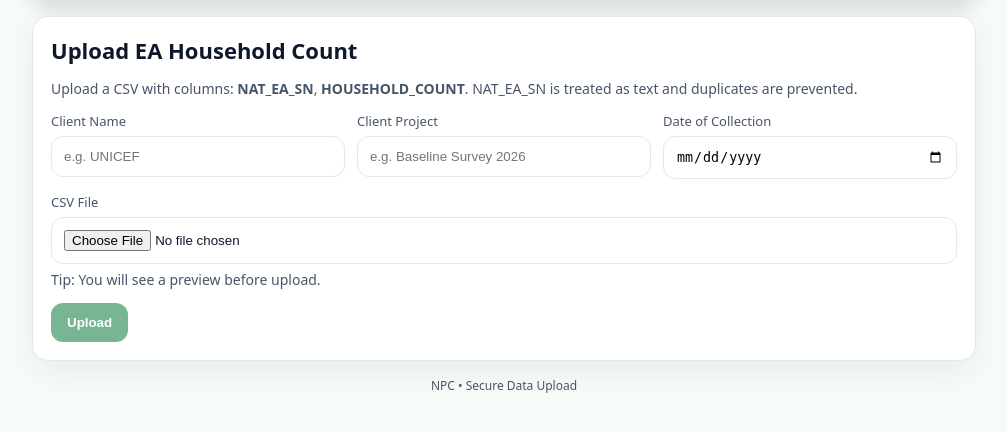
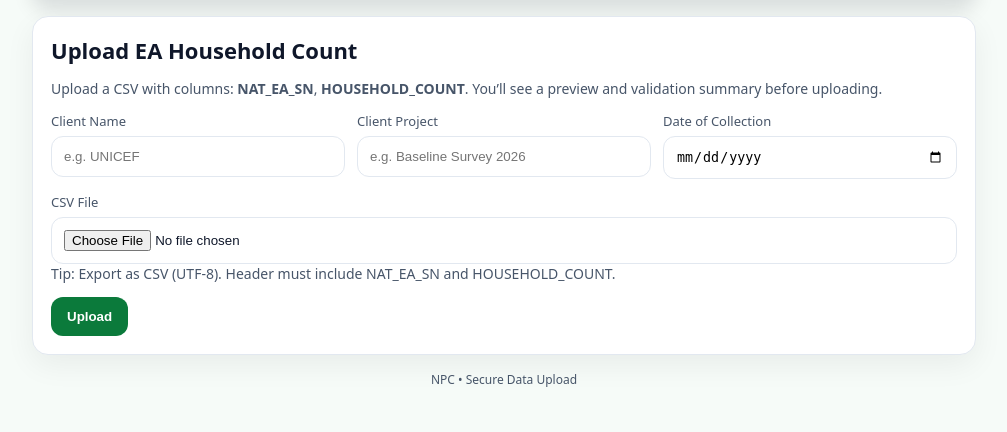
Before and after one commit to msjade/npc-ea-household-upload, a FastAPI app: page / in a window 1280 px wide. Shown: the part 106-538 px from the top of the page, without its empty margins (136-1143 px from the left). Run offline with FastAPI, Linux system fonts and the light colour scheme; parts of the project's set-up code (start-up, migrations or seed data) failed here and were passed over.

Commit message:
Enhance CSV upload form and validation
Updated form fields with IDs and improved validation messages for CSV upload. Enhanced preview functionality and added validation for household count.

```diff
--- a/app/api/templates/index.html
+++ b/app/api/templates/index.html
@@ -22,57 +22,63 @@
       <h1>Upload EA Household Count</h1>
       <p class="muted">
         Upload a CSV with columns: <b>NAT_EA_SN</b>, <b>HOUSEHOLD_COUNT</b>.
-        NAT_EA_SN is treated as text and duplicates are prevented.
+        You’ll see a preview and validation summary before uploading.
       </p>
 
       <form id="uploadForm" action="/upload" method="post" enctype="multipart/form-data" class="form">
         <div class="grid">
           <div>
             <label>Client Name</label>
-            <input name="client_name" placeholder="e.g. UNICEF" required />
+            <input name="client_name" id="client_name" placeholder="e.g. UNICEF" required />
           </div>
           <div>
             <label>Client Project</label>
-            <input name="client_project" placeholder="e.g. Baseline Survey 2026" required />
+            <input name="client_project" id="client_project" placeholder="e.g. Baseline Survey 2026" required />
           </div>
           <div>
             <label>Date of Collection</label>
-            <input type="date" name="collection_date" required />
+            <input type="date" name="collection_date" id="collection_date" required />
           </div>
         </div>
 
         <div class="upload">
           <label>CSV File</label>
-          <input id="csvFile" type="file" name="file" accept=".csv" required />
-          <div class="muted" style="margin-top:6px;">
-            Tip: You will see a preview before upload.
-          </div>
+          <input type="file" name="file" id="fileInput" accept=".csv" required />
+          <div class="muted tiny">Tip: Export as CSV (UTF-8). Header must include NAT_EA_SN and HOUSEHOLD_COUNT.</div>
         </div>
 
-        <!-- Preview Panel -->
-        <section id="previewPanel" class="preview-panel" style="display:none;">
-          <div class="preview-head">
-            <div class="preview-title">Preview</div>
-            <div id="previewMeta" class="preview-meta"></div>
+        <!-- Preview + validation -->
+        <div id="previewCard" class="preview-card" style="display:none;">
+          <div class="preview-top">
+            <div>
+              <div class="preview-title">File Preview & Validation</div>
+              <div id="fileMeta" class="muted tiny"></div>
+            </div>
+            <div class="chips" id="chips"></div>
           </div>
 
-          <div id="previewAlert" class="preview-alert"></div>
+          <div id="alertBox" class="alert bad" style="display:none;"></div>
 
-          <div class="preview-table-wrap">
+          <div class="table-wrap">
             <table class="preview-table">
               <thead>
                 <tr>
                   <th>#</th>
                   <th>NAT_EA_SN</th>
                   <th>HOUSEHOLD_COUNT</th>
+                  <th>Status</th>
                 </tr>
               </thead>
               <tbody id="previewBody"></tbody>
             </table>
           </div>
-        </section>
 
-        <button id="submitBtn" class="btn btn-disabled" type="submit" disabled>Upload</button>
+          <div class="muted tiny" style="margin-top:10px;">
+            Showing first 20 rows only. Validation covers all rows.
+          </div>
+        </div>
+
+        <button class="btn" id="submitBtn" type="submit" disabled>Upload</button>
       </form>
     </main>
 
@@ -82,166 +88,182 @@
   </div>
 
 <script>
-    const fileInput = document.getElementById("csvFile");
-    const previewPanel = document.getElementById("previewPanel");
-    const previewMeta = document.getElementById("previewMeta");
-    const previewAlert = document.getElementById("previewAlert");
+(function(){
+  const fileInput = document.getElementById("fileInput");
+  const previewCard = document.getElementById("previewCard");
   const previewBody = document.getElementById("previewBody");
   const submitBtn = document.getElementById("submitBtn");
-    const uploadForm = document.getElementById("uploadForm");
+  const alertBox = document.getElementById("alertBox");
+  const chips = document.getElementById("chips");
+  const fileMeta = document.getElementById("fileMeta");
 
-    function setButtonEnabled(enabled, label) {
-      submitBtn.disabled = !enabled;
-      submitBtn.textContent = label || (enabled ? "Upload" : "Upload");
-      if (enabled) submitBtn.classList.remove("btn-disabled");
-      else submitBtn.classList.add("btn-disabled");
+  function escapeHtml(s){
+    return (s ?? "").toString()
+      .replaceAll("&", "&amp;")
+      .replaceAll("<", "&lt;")
+      .replaceAll(">", "&gt;")
+      .replaceAll('"', "&quot;")
+      .replaceAll("'", "&#039;");
   }
 
-    function setAlert(type, msg) {
-      previewAlert.classList.remove("alert-ok", "alert-bad");
-      if (type === "ok") previewAlert.classList.add("preview-alert", "alert-ok");
-      if (type === "bad") previewAlert.classList.add("preview-alert", "alert-bad");
-      previewAlert.textContent = msg;
+  // Basic CSV parser with quote handling
+  function parseCSV(text){
+    const rows = [];
+    let row = [], cur = "", inQuotes = false;
+
+    for (let i=0; i<text.length; i++){
+      const c = text[i];
+      const next = text[i+1];
+
+      if (c === '"' && inQuotes && next === '"'){ // escaped quote
+        cur += '"'; i++;
+      } else if (c === '"'){
+        inQuotes = !inQuotes;
+      } else if (c === ',' && !inQuotes){
+        row.push(cur); cur = "";
+      } else if ((c === '\n' || c === '\r') && !inQuotes){
+        if (c === '\r' && next === '\n') i++; // CRLF
+        row.push(cur); cur = "";
+        // skip empty last line
+        if (row.length === 1 && row[0].trim() === "") { row = []; continue; }
+        rows.push(row); row = [];
+      } else {
+        cur += c;
       }
-
-    function parseCSV(text) {
-      // Simple CSV parser (handles commas + quoted values)
-      const rows = [];
-      let cur = "", inQuotes = false;
-      const lines = [];
-      for (let i = 0; i < text.length; i++) {
-        const ch = text[i];
-        const next = text[i + 1];
-        if (ch === '"' && next === '"') { cur += '"'; i++; continue; }
-        if (ch === '"') { inQuotes = !inQuotes; continue; }
-        if (!inQuotes && (ch === "\n" || ch === "\r")) {
-          if (ch === "\r" && next === "\n") i++;
-          lines.push(cur);
-          cur = "";
-          continue;
     }
-        cur += ch;
-      }
-      if (cur.length) lines.push(cur);
-
-      for (const line of lines) {
-        // split by commas not in quotes (we already removed quotes state)
-        // We parse again safely:
-        const out = [];
-        let c = "", q = false;
-        for (let i = 0; i < line.length; i++) {
-          const ch = line[i];
-          const next = line[i + 1];
-          if (ch === '"' && next === '"') { c += '"'; i++; continue; }
-          if (ch === '"') { q = !q; continue; }
-          if (ch === "," && !q) { out.push(c); c = ""; continue; }
-          c += ch;
-        }
-        out.push(c);
-        rows.push(out.map(v => (v ?? "").trim()));
+    // last cell
+    if (cur.length || row.length){
+      row.push(cur);
+      rows.push(row);
     }
     return rows;
   }
 
+  function setChips(stats){
+    chips.innerHTML = "";
+    const items = [
+      ["Total rows", stats.totalRows],
+      ["Valid", stats.valid],
+      ["Invalid", stats.invalid],
+      ["Duplicates", stats.duplicates]
+    ];
+
+    for (const [k,v] of items){
+      const el = document.createElement("div");
+      el.className = "chip";
+      el.innerHTML = `<span class="chip-k">${escapeHtml(k)}</span><span class="chip-v">${escapeHtml(v)}</span>`;
+      chips.appendChild(el);
+    }
+  }
+
+  function showError(msg){
+    alertBox.style.display = "block";
+    alertBox.textContent = msg;
+  }
+
+  function clearError(){
+    alertBox.style.display = "none";
+    alertBox.textContent = "";
+  }
+
   fileInput.addEventListener("change", async (e) => {
-      const file = e.target.files && e.target.files[0];
+    submitBtn.disabled = true;
     previewBody.innerHTML = "";
-      previewPanel.style.display = "none";
-      setButtonEnabled(false);
+    clearError();
 
-      if (!file) return;
-
-      // Basic size guard (optional)
-      if (file.size > 8 * 1024 * 1024) {
-        previewPanel.style.display = "block";
-        setAlert("bad", "File is too large for preview (max 8MB). Please reduce the file size.");
+    const file = e.target.files?.[0];
+    if (!file){
+      previewCard.style.display = "none";
       return;
     }
 
+    previewCard.style.display = "block";
+    fileMeta.textContent = `${file.name} • ${(file.size/1024).toFixed(1)} KB`;
+
     const text = await file.text();
-      const rows = parseCSV(text.replace(/^\uFEFF/, "")); // remove BOM
-      if (!rows.length) {
-        previewPanel.style.display = "block";
-        setAlert("bad", "CSV looks empty.");
+    const table = parseCSV(text);
+
+    if (!table.length){
+      showError("Your CSV looks empty.");
+      setChips({totalRows:0, valid:0, invalid:0, duplicates:0});
       return;
     }
 
-      const header = rows[0].map(h => (h || "").trim());
-      const idxNat = header.findIndex(h => h.toUpperCase() === "NAT_EA_SN");
-      const idxHh  = header.findIndex(h => h.toUpperCase() === "HOUSEHOLD_COUNT");
+    const header = table[0].map(h => (h ?? "").trim());
+    const idxNat = header.findIndex(h => h === "NAT_EA_SN");
+    const idxHH  = header.findIndex(h => h === "HOUSEHOLD_COUNT");
 
-      previewPanel.style.display = "block";
-
-      if (idxNat === -1 || idxHh === -1) {
-        setAlert("bad", "Missing required columns. CSV must contain: NAT_EA_SN, HOUSEHOLD_COUNT.");
-        previewMeta.textContent = `Detected columns: ${header.filter(Boolean).join(", ") || "(none)"}`;
+    if (idxNat === -1 || idxHH === -1){
+      showError("Missing required columns. Header must include: NAT_EA_SN and HOUSEHOLD_COUNT.");
+      setChips({totalRows:0, valid:0, invalid:0, duplicates:0});
       return;
     }
 
     const seen = new Set();
-      const duplicates = [];
-      let validRows = 0;
-      let invalidRows = 0;
+    let valid = 0, invalid = 0, duplicates = 0;
+    const preview = [];
 
-      const bodyRows = rows.slice(1).filter(r => r.length && r.some(v => (v || "").trim() !== ""));
-      for (let i = 0; i < bodyRows.length; i++) {
-        const r = bodyRows[i];
-        const nat = (r[idxNat] || "").trim();
-        const hhRaw = (r[idxHh] || "").trim();
+    // validate all rows (from line 2)
+    for (let r=1; r<table.length; r++){
+      const row = table[r];
+      const nat = (row[idxNat] ?? "").trim();
+      const hhRaw = (row[idxHH] ?? "").trim();
 
-        let hhOK = /^-?\d+$/.test(hhRaw) && parseInt(hhRaw, 10) >= 0;
-        let natOK = nat.length > 0;
+      let status = "OK";
+      let ok = true;
 
-        if (!natOK || !hhOK) invalidRows++;
-        else validRows++;
-
-        if (natOK) {
-          const key = nat;
-          if (seen.has(key)) duplicates.push(nat);
-          seen.add(key);
+      if (!nat){
+        status = "Missing NAT_EA_SN";
+        ok = false;
+      } else if (seen.has(nat)){
+        status = "Duplicate NAT_EA_SN";
+        ok = false;
+        duplicates++;
+      } else {
+        seen.add(nat);
       }
 
-        // Preview first 20
-        if (i < 20) {
-          const tr = document.createElement("tr");
-          tr.innerHTML = `
-            <td>${i + 1}</td>
-            <td>${natOK ? nat : "<span style='color:#dc2626'>[missing]</span>"}</td>
-            <td>${hhOK ? hhRaw : "<span style='color:#dc2626'>[invalid]</span>"}</td>
-          `;
-          previewBody.appendChild(tr);
+      const hh = Number(hhRaw);
+      if (ok && (!Number.isFinite(hh) || !Number.isInteger(hh))){
+        status = "HH must be whole number";
+        ok = false;
+      }
+      if (ok && hh < 0){
+        status = "HH cannot be negative";
+        ok = false;
+      }
+
+      if (ok) valid++; else invalid++;
+
+      if (preview.length < 20){
+        preview.push({nat, hh: hhRaw, status, ok});
       }
     }
 
-      const total = bodyRows.length;
-      const dupCount = duplicates.length;
+    setChips({totalRows: Math.max(0, table.length - 1), valid, invalid, duplicates});
 
-      previewMeta.textContent = `${file.name} • Rows: ${total} • Showing: ${Math.min(20, total)}`;
+    // render preview
+    previewBody.innerHTML = preview.map((p, i) => `
+      <tr>
+        <td>${i+1}</td>
+        <td class="mono">${escapeHtml(p.nat)}</td>
+        <td class="mono">${escapeHtml(p.hh)}</td>
+        <td><span class="badge ${p.ok ? "ok" : "bad"}">${escapeHtml(p.status)}</span></td>
+      </tr>
+    `).join("");
 
-      if (total === 0) {
-        setAlert("bad", "No data rows found. Please add at least one record.");
+    if (invalid > 0){
+      showError("Fix the invalid rows (and duplicates) before uploading. Upload is disabled until validation passes.");
+      submitBtn.disabled = true;
       return;
     }
 
-      if (invalidRows > 0) {
-        setAlert("bad", `Fix ${invalidRows} invalid row(s) (missing NAT_EA_SN or invalid HOUSEHOLD_COUNT). Upload is blocked.`);
-        return;
-      }
-
-      if (dupCount > 0) {
-        const example = [...new Set(duplicates)].slice(0, 8).join(", ");
-        setAlert("bad", `Duplicate NAT_EA_SN detected inside this CSV (${dupCount}). Example: ${example}. Upload is blocked.`);
-        return;
-      }
-
-      setAlert("ok", `Looks good. ${validRows} row(s) ready to upload.`);
-      setButtonEnabled(true);
+    // all good
+    clearError();
+    submitBtn.disabled = false;
   });
 
-    uploadForm.addEventListener("submit", () => {
-      // UX: prevent double click / double submit
-      setButtonEnabled(false, "Uploading...");
-    });
+})();
 </script>
 </body>
 </html>
```
Lines whose indentation alone changed are shown as unchanged.
